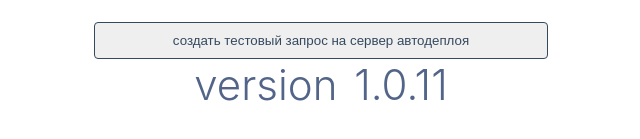
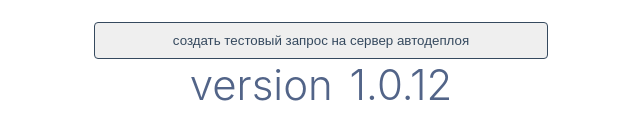
Before and after one commit to VegasChickiChicki/nuxt-chat, a Nuxt app: page / in a window 1280 px wide. Shown: the part 517-656 px from the top of the page, without its empty margins (319-959 px from the left). Built offline with nearby package versions, Linux system fonts and the light colour scheme.

Commit message:
Проверка работы autodeploy сервера, изменил версию - 1.0.12

```diff
--- a/pages/index.vue
+++ b/pages/index.vue
@@ -13,7 +13,7 @@
           создать тестовый запрос на сервер автодеплоя
         </button>
       </div>
-      <p class="subtitle">version 1.0.11</p>
+      <p class="subtitle">version 1.0.12</p>
     </div>
   </div>
 </template>
```
